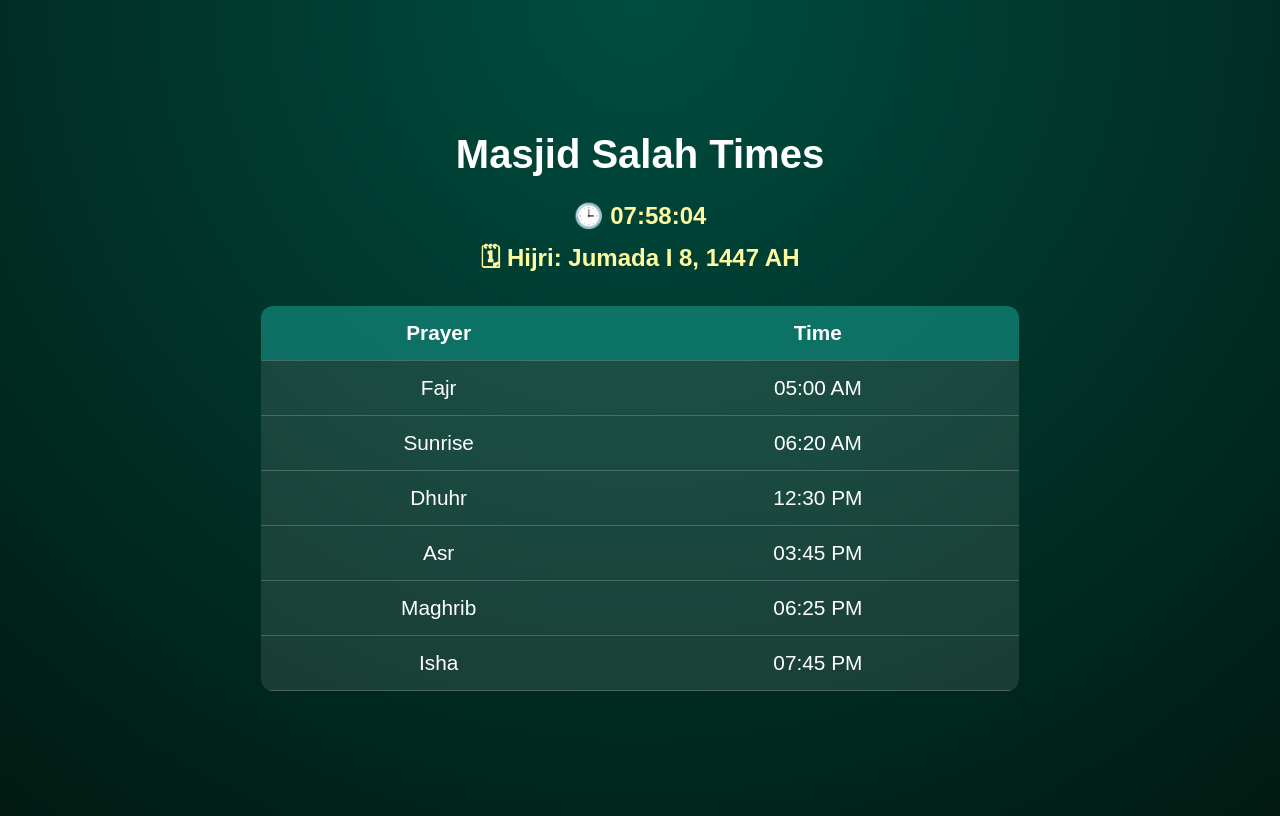
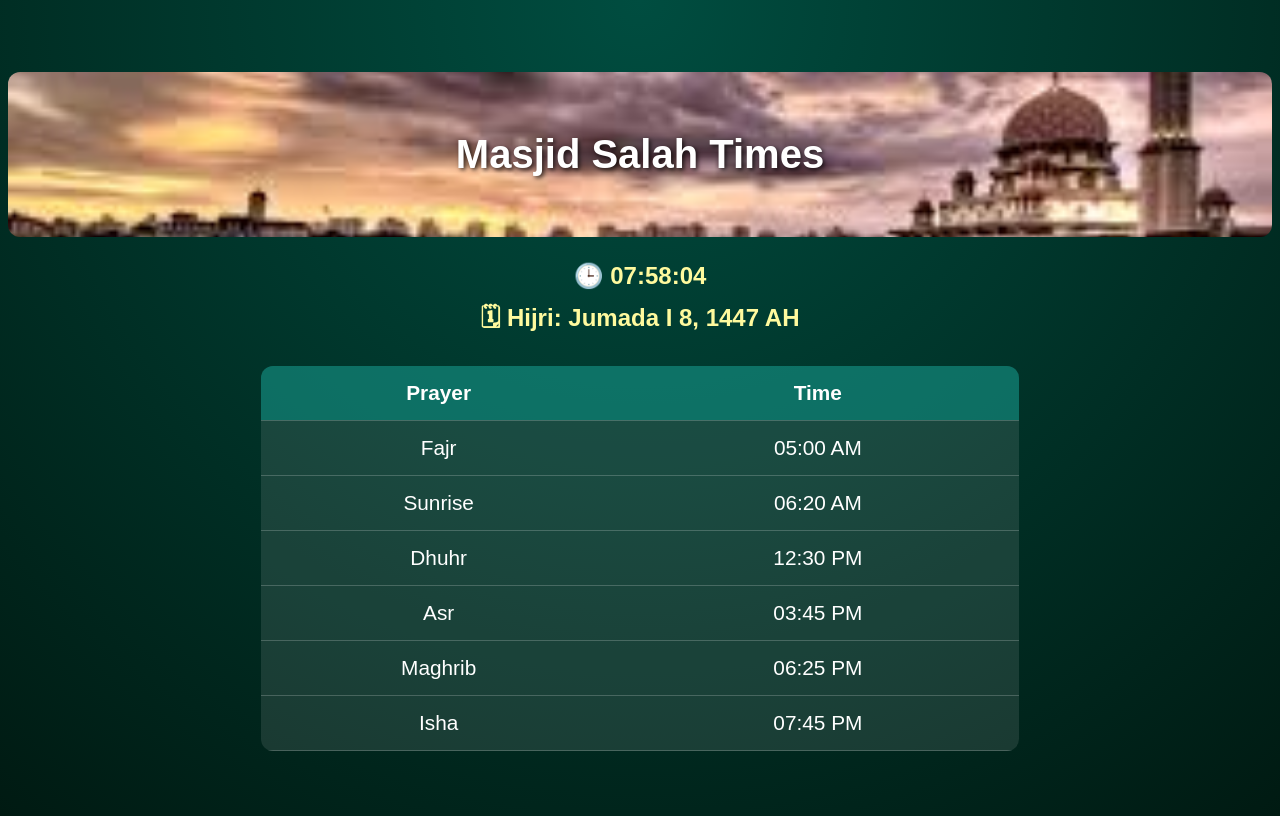
Before and after one commit to clipsamart-oss/mp-salah-board, a plain HTML site: page index.html in a window 1280 px wide. Drawn offline with Linux system fonts and the light colour scheme.

Commit message:
Update style.css

```diff
--- a/style.css
+++ b/style.css
@@ -12,6 +12,12 @@ body {
 h1 {
   font-size: 2.5rem;
   margin-bottom: 20px;
+  padding: 60px 20px; /* height of banner */
+  background: url('images.jpg') no-repeat center center;
+  background-size: cover; /* make image cover the header */
+  color: white;
+  text-shadow: 2px 2px 4px rgba(0,0,0,0.7); /* text readability */
+  border-radius: 12px; /* optional rounded edges */
 }
 
 #clock, #hijri {
```
